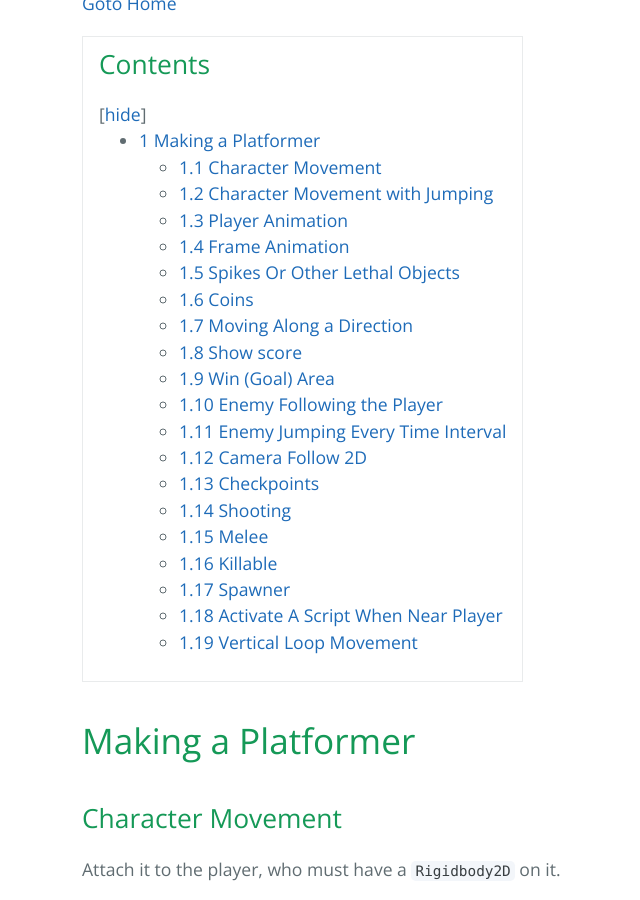
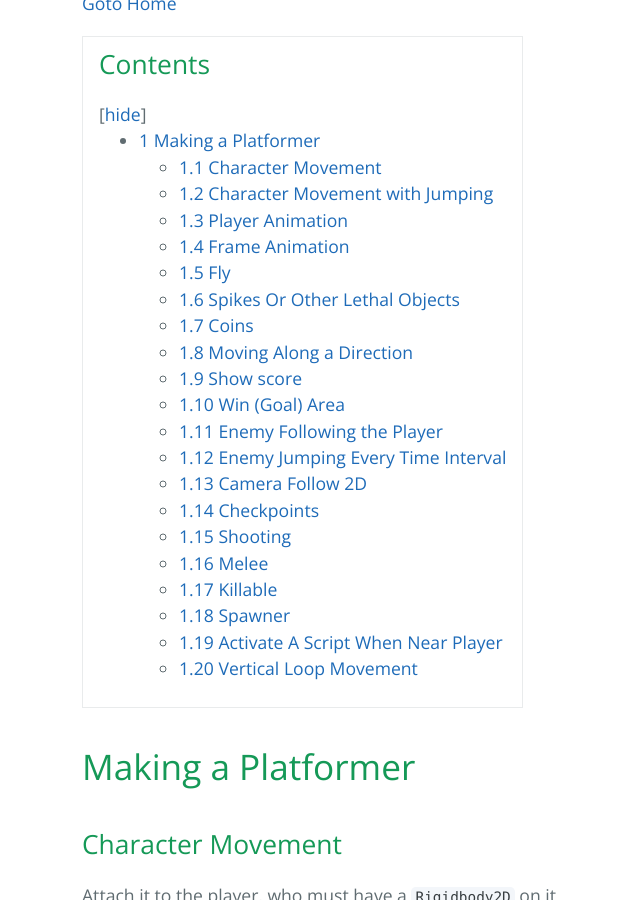
Before and after one commit to ladace/unity-code-snippets, a Jekyll site: the page built from platformer.md, in a window 1280 px wide and 900 px high, scrolled down 378 px. Shown: the whole window, without its empty margins (142-782 px from the left). Built offline with Jekyll 4.4.1, drawn with Linux system fonts in a browser that asks for light colours; Markdown is read by kramdown in place of the engine named in the settings.

Commit message:
Update platformer.md

````diff
--- a/platformer.md
+++ b/platformer.md
@@ -141,7 +141,7 @@ public class FrameAnimation : MonoBehaviour {
 	}
 }
 ```
-### Fly
+## Fly
 
 Press a button you can fly.
 
````
